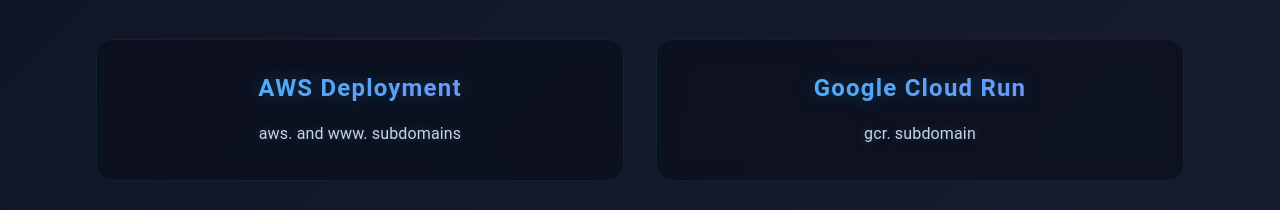
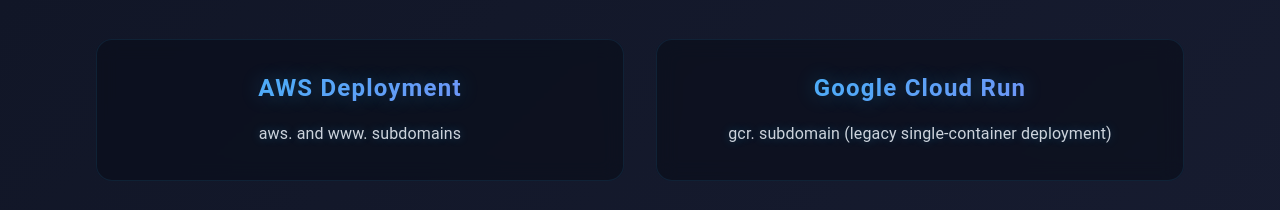
Before and after one commit to joeressler/hubapp_public, a React (Create React App) app in the folder frontend/: page / in a window 1280 px wide. Shown: the part 1880-2090 px from the top of the page. Built offline with nearby package versions, Linux system fonts and the light colour scheme.

Commit message:
Production Push

```diff
--- a/frontend/src/components/Home.tsx
+++ b/frontend/src/components/Home.tsx
@@ -416,7 +416,7 @@
               <Grid item xs={12} sm={6}>
                 <ProjectCard
                   title="Google Cloud Run"
-                  subtitle="gcr. subdomain"
+                  subtitle="gcr. subdomain (legacy single-container deployment)"
                   href="https://gcr.josepharessler.com"
                 />
               </Grid>
--- a/frontend/src/services/api.ts
+++ b/frontend/src/services/api.ts
@@ -29,8 +29,7 @@
 const api = axios.create({
   baseURL: '/api',
   headers: {
-    'Content-Type': 'application/json',
-    'Connection': 'keep-alive'
+    'Content-Type': 'application/json'
   },
   withCredentials: true
 });
```
